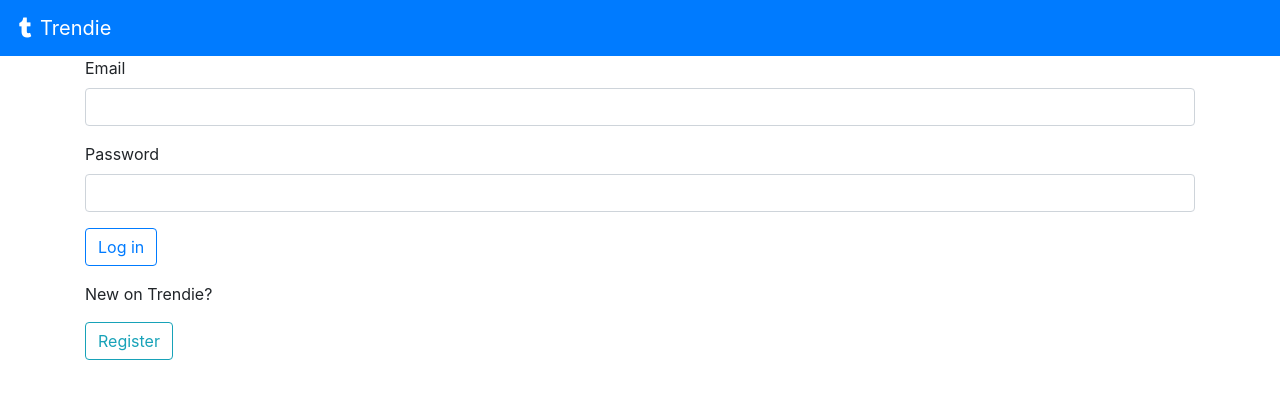
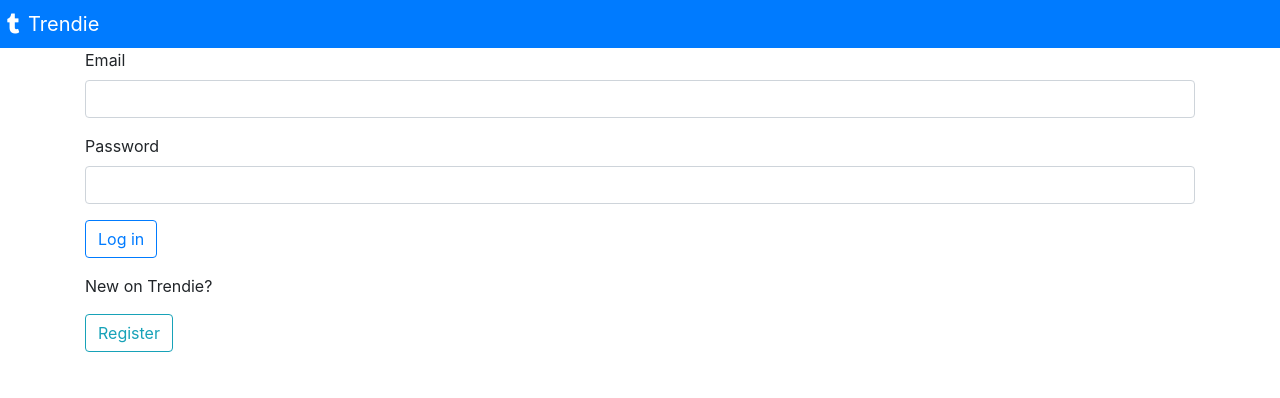
Before and after one commit to giosoftware/SocialMediaFrontend, an Angular app: page /login in a window 1280 px wide. Shown: the top 398 px of the page. Built offline with nearby package versions, Linux system fonts and the light colour scheme.

Commit message:
Navbar padding has been reduced to p-1 (bootstrap).

```diff
--- a/src/app/commons/navbar/navbar.component.html
+++ b/src/app/commons/navbar/navbar.component.html
@@ -1,4 +1,4 @@
-<nav class="navbar navbar-expand-lg navbar-dark bg-primary">
+<nav class="navbar navbar-expand-lg navbar-dark bg-primary p-1">
   <a class="navbar-brand" routerLink="">
     <i class="fab fa-tumblr" style="color: white; padding: 3px"></i>
     Trendie
```
